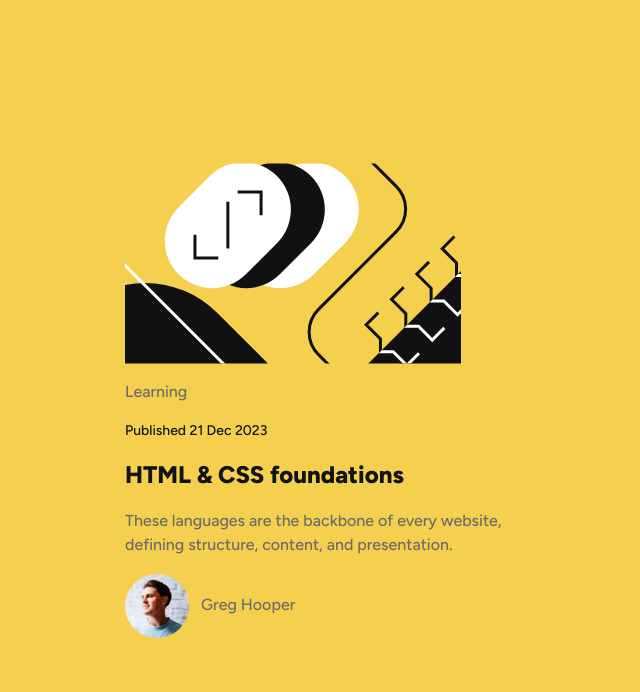
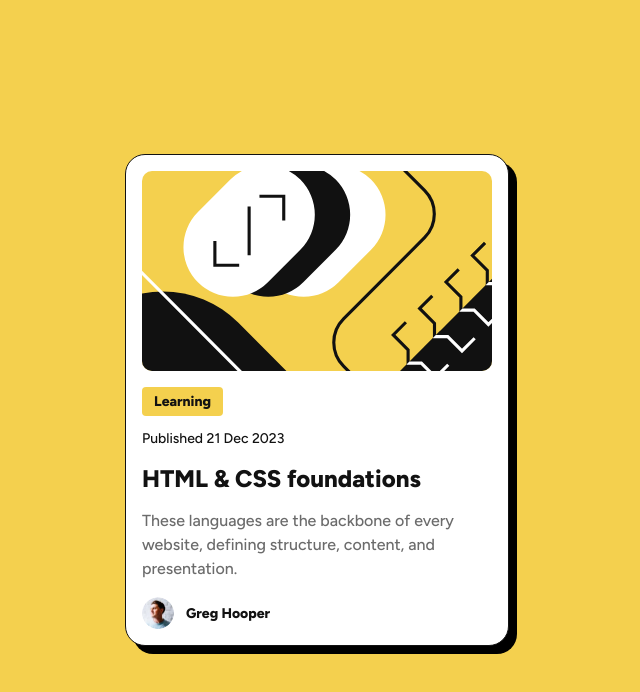
Before and after one commit to EmmanuelIdeho/blog-preview-card, a plain HTML site: page index.html in a window 1280 px wide. Shown: the whole page, without its empty margins (323-963 px from the left). Drawn offline with Linux system fonts and the light colour scheme.

```diff
--- a/index.css
+++ b/index.css
@@ -3,6 +3,7 @@
     --gray-950: hsl(0, 0%, 7%);
     --gray-500: hsl(0, 0%, 42%);
     --white: hsl(0, 0%, 100%);
+    --black: hsl(0, 0%, 0%);
 
     --space-200: 16px;
     --space-150: 12px;
@@ -79,13 +80,55 @@ time {
 }
 
 .card {
+    background-color: var(--white);
+    border-radius: var(--radius-lg);
+    border: 1px solid var(--gray-950);
+    box-shadow: 8px 8px 0 var(--black);
+    padding: var(--space-200);
+}
 
+.card__image {
+    border-radius: var(--radius-sm);
+    overflow: hidden;
+
+    img {
+        height: 200px;
+        width: 100%;
+        object-fit: cover;
+    }
+}
+
+.card__content * {
+    --flow-space: var(--space-150);
+}
+
+.title a {
+    text-decoration: none;
+    color: inherit;
+    &:hover, &:focus {
+        color: var(--yellow);
+    }
+}
+
+.card__footer {
+    color: var(--gray-950);
+    font-size: var(--text-preset-3);
+    font-weight: 800;
+
+    img {
+        width: 32px;
+        height: 32px;
+        object-fit: cover;
+        border-radius: 50%;
+    }
 }
 
 .category {
-
+    background-color: var(--yellow);
+    color: var(--gray-950);
+    font-size: var(--text-preset-3);
+    font-weight: 800;
+    padding: var(--space-50) var(--space-150);
+    border-radius: var(--radius-xs);
+    width: fit-content;
 }
-
-.preview {
-
-}
--- a/index.html
+++ b/index.html
@@ -22,7 +22,7 @@
       <div class="card__content flow">
         <p class="category">Learning</p>
         <time datetime="2023-12-21">Published 21 Dec 2023</time>
-        <h2 class="title">HTML & CSS foundations</h2>
+        <h2 class="title"><a href="#">HTML & CSS foundations</a></h2>
         <p class="description">
         These languages are the backbone of every website,
         defining structure, content, and presentation.
```
